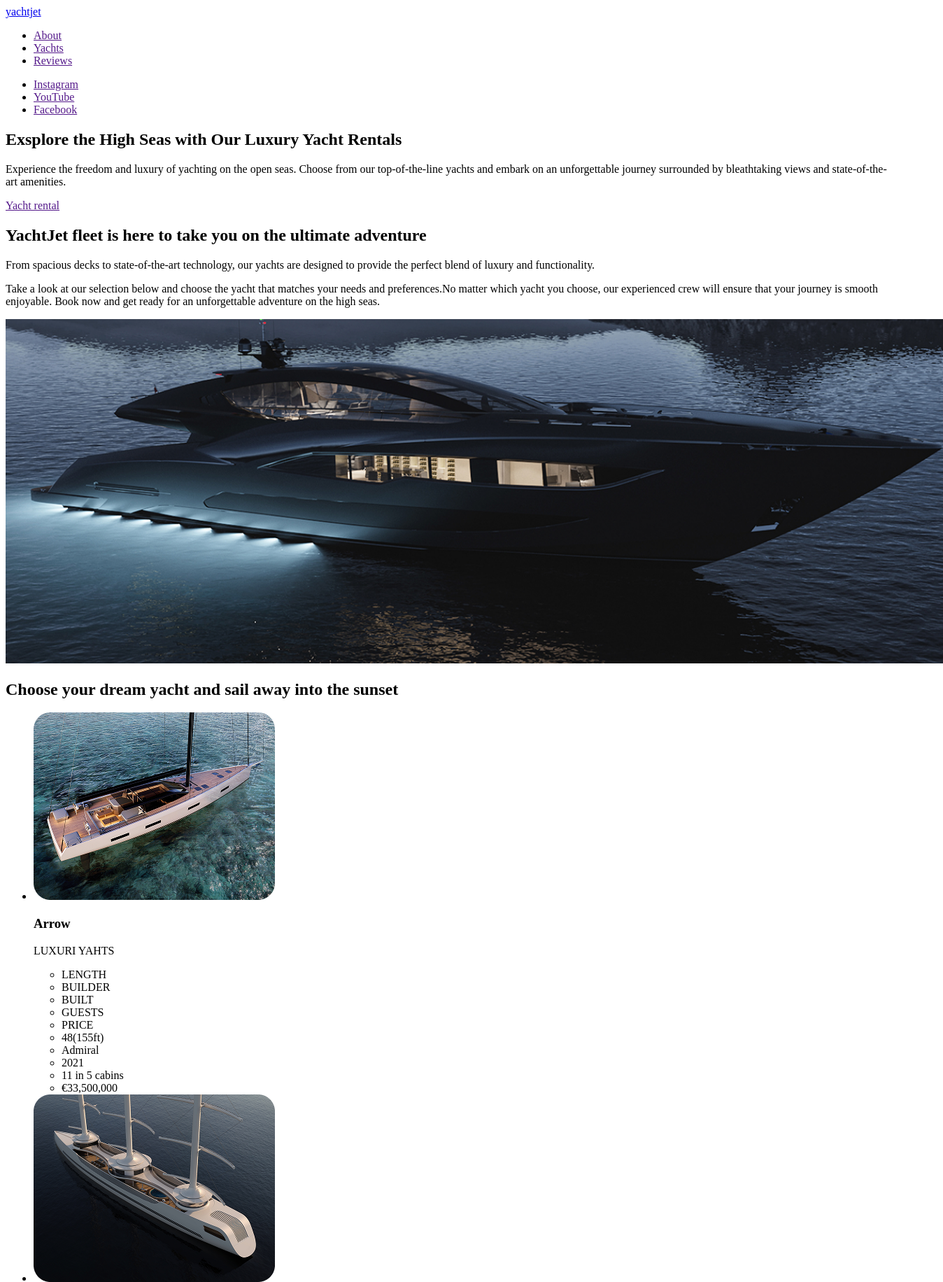
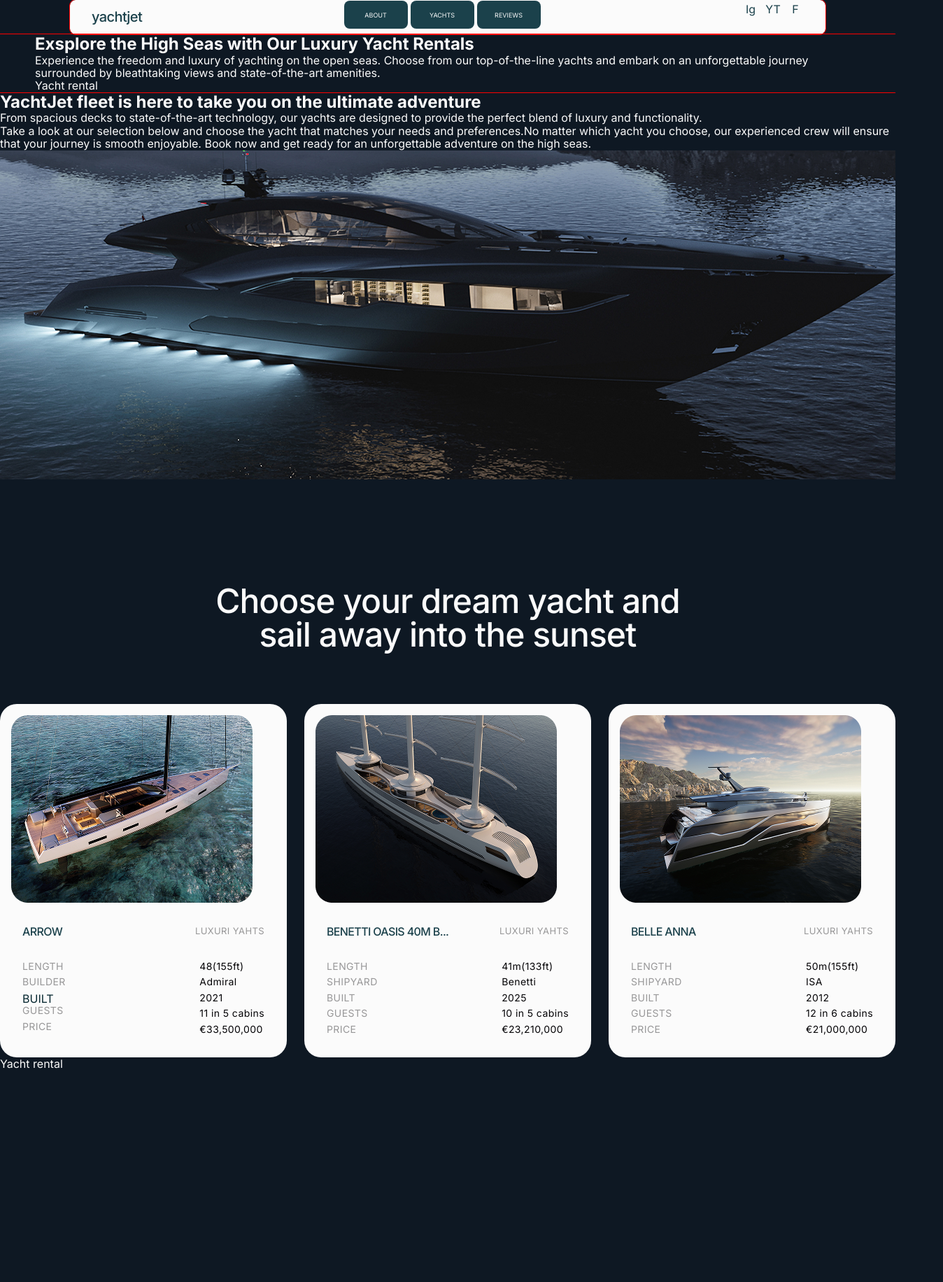
Before and after one commit to Iryna-Dubenska/Yacht, a plain HTML site: page index.html in a window 1280 px wide. Shown: the top 1832 px of the page at 70% size, 1348 px wide, since content can reach past the window. After the commit the page ends 1680 px from the top, so only its background shows below. Drawn offline with nearby package versions, Linux system fonts and the light colour scheme.

Commit message:
add yachts

```diff
--- /dev/null
+++ b/css/styles.css
@@ -0,0 +1,283 @@
+body{
+    font-family: "Inter", sans-serif;
+    background-color: #0e1823;
+    color: #fbfbfb;
+}
+
+/* #region reset styles */
+h1, h2, h3, h4, h5, h6, p {
+  margin: 0;
+}
+a {
+    text-decoration: none;
+    color: inherit;
+}
+
+ul,
+ol {
+    list-style: none;
+    margin: 0;
+    padding-left: 0;
+   }
+
+
+button {
+    cursor: pointer;
+}
+
+img {
+    display: block;
+    max-width: 100%;
+    height: auto;
+}
+
+/* #endregion */
+
+/* #region base styles */
+.container {
+    margin: 0 auto;
+    width: 1280px;
+    padding-left: 50px;
+    padding-right: 50px;
+    outline: 1px solid red;
+}
+/* #endregion */
+
+/* #region Header */
+.header .container {
+    width: 1080px;
+    padding-left: 30px;
+    padding-right: 30px;
+    border: 1px solid #fbfbfb;
+        border-radius: 8px;
+        background-color: #fbfbfb;
+        display: flex;
+        justify-content: space-between;
+}
+
+.container {}
+
+.logo {
+    display: block;
+    font-weight: 500;
+        font-size: 20px;
+        letter-spacing: -0.03em;
+        color: #1b414b;
+        padding-top: 12px;
+        padding-bottom: 12px;
+}
+
+.nav {}
+
+.nav-list {
+    display: flex;
+    gap: 4px;
+}
+
+.nav-item {}
+
+.nav-link {
+ display: block;
+    padding-top: 15px;
+    padding-bottom: 15px;
+    border-radius: 8px;
+        width: 91px;
+        height: 40px;
+        background: #1b414b;
+        font-weight: 400;
+            font-size: 9px;
+
+            /* line-height: 12px; */
+            line-height: 1.3;
+            text-transform: uppercase;
+            text-align: center;
+            color: #fbfbfb;
+
+}
+
+.nav-link:hover,
+.nav-link:focus {
+   background-color: #1b414b;
+}
+
+.soc-list {
+    display: flex;
+    gap: 8px;
+}
+
+.soc-item {}
+
+.soc-link {
+    display: flex;
+    justify-content: center;
+    align-items: center;
+    width: 24px;
+    height: 24px;
+    color: #1b414b;
+
+}
+
+.soc-link:hover,
+.soc-link:focus {
+color: #062730;
+}
+
+/* #endregion */
+
+/* #region hero */
+.hero {
+    padding-top: 235px ;
+    padding-bottom: 180px;
+}
+
+.hero .container {
+
+
+}
+
+.hero-title {
+    font-weight: 500;
+    font-size: 80px;
+
+    /* line-height: 80px; */
+    line-height: 1;
+    letter-spacing: -0.02em;
+    text-align: center;
+    color: #fbfbfb;
+    width: 1000px;
+    margin-bottom: 24px;
+
+}.hero-text {
+    font-weight: 300;
+    font-size: 16px;
+    line-height: 1.4;
+    text-align: center;
+    color: ;
+    width: 597px;
+    margin: 0 auto;
+    margin-bottom: 48px;
+}
+
+.hero-link {
+    display: block;
+    border-radius: 15px;
+    padding-block: 16px;
+    padding-inline: 40px;
+    width: 179px;
+    height: 52px;
+    background-color: #1b414b;
+    margin: 0 auto;
+
+}
+.hero-link:hover,
+.hero-link:focus {
+    background-color: #fbfbfb;
+    color: #1b414b; ;
+}
+/* #endregion */
+
+/* #region Yachts */
+.yachts {
+    padding-top: 150px;
+    padding-bottom: 150px;
+}
+
+.conteiner {}
+
+.yachts-title {
+    width: 714px;
+    font-weight: 500;
+    font-size: 48px;
+    line-height: 1;
+    letter-spacing: -0.02em;
+    text-align: center;
+    margin: 0 auto;
+    margin-bottom: 75px;
+}
+
+.yachts-list {
+    display: flex;
+    gap: 25px;
+}
+
+.yachts-item {
+    width: calc((100% - 2 * 25px) / 3) ;
+    padding: 16px 16px 32px;
+    border-radius: 24px;
+    background-color: #fbfbfb;
+    color: #062730;
+}
+
+.yachts-img {
+
+}
+
+.text-wrapper {
+    display: flex;
+    justify-content: space-between;
+    align-items: center;
+    padding: 32px 16px 16px;
+}
+
+.yachts-subtitle {
+    font-weight: 500;
+        font-size: 16px;
+
+        /* line-height: 19px; */
+        line-height: 1.2;
+        letter-spacing: -0.04em;
+        text-transform: uppercase;
+        color: #1b414b;
+}
+
+.yachts-text {
+    font-weight: 400;
+        font-size: 13px;
+
+        /* line-height: 15px; */
+        line-height: 1.18;
+        letter-spacing: 0.03em;
+        text-transform: uppercase;
+        color: #040306;
+        opacity: 0.4;
+}
+
+.props-wrapper {
+    display: flex;
+    justify-content:space-between;
+    padding: 16px 16px 0;
+}
+
+.yachts-props-list {}
+
+.yachts-props-item {
+    font-weight: 400;
+        font-size: 14px;
+        line-height: 1.18;
+        letter-spacing: 0.03em;
+        text-transform: uppercase;
+        color: #040306;
+        opacity: 0.4;
+}
+
+.yachts-props-litem {}
+
+.yachts-values-list {}
+
+.yachts-values-item {
+    font-weight: 400;
+        font-size: 14px;
+
+        /* line-height: 17px; */
+        line-height: 1.18;
+        letter-spacing: 0.03em;
+        color: #040306;
+}
+
+.yachts-props-item:not(:last-child),
+.yachts-values-item:not(:last-child) {
+ margin-bottom: 6px;
+}
+
+
+/* #endregion */
--- a/index.html
+++ b/index.html
@@ -1,35 +1,67 @@
 <!doctype html>
 <html lang="en">
-  <head>
   <meta charset="UTF-8" />
   <meta name="viewport" content="width=device-width, initial-scale=1.0" />
   <title>YachtJet</title>
-  </head>
+  <link
+    rel="stylesheet"
+    href="https://cdnjs.cloudflare.com/ajax/libs/modern-normalize/3.0.1/modern-normalize.min.css"
+    integrity="sha512-q6WgHqiHlKyOqslT/lgBgodhd03Wp4BEqKeW6nNtlOY4quzyG3VoQKFrieaCeSnuVseNKRGpGeDU3qPmabCANg=="
+    crossorigin="anonymous"
+    referrerpolicy="no-referrer"
+  />
+  <link
+    href="https://fonts.googleapis.com/css2?
+family=Inter:ital,opsz,wght@0,14..32,100..900;1,14..32,100..
+900&display=swap"
+    rel="stylesheet"
+  />
+  <link rel="stylesheet" href="./css/styles.css" />
   <body>
-    <header>
-      <a href="./index.html">yachtjet</a>
-      <nav>
-        <ul>
-          <li><a href="">About</a></li>
-          <li><a href="">Yachts</a></li>
-          <li><a href="">Reviews</a></li>
+    <header class="header">
+      <div class="container">
+        <a class="logo" href="./index.html">yachtjet</a>
+        <nav class="nav">
+          <ul class="nav-list">
+            <li class="nav-item"><a class="nav-link" href="">About</a></li>
+            <li class="nav-item"><a class="nav-link" href="">Yachts</a></li>
+            <li class="nav-item"><a class="nav-link" href="">Reviews</a></li>
           </ul>
         </nav>
-      <ul>
-        <li><a href="" target="_blank">Instagram</a></li>
-        <li><a href="" target="_blank">YouTube</a></li>
-        <li><a href="" target="_blank">Facebook</a></li>
+        <ul class="soc-list">
+          <li class="soc-item">
+            <a
+              class="soc-link"
+              href="https://www.instagram.com/"
+              target="_blank"
+              >Ig</a
+            >
+          </li>
+          <li class="soc-item">
+            <a class="soc-link" href="https://www.youtube.com/" target="_blank"
+              >YT</a
+            >
+          </li>
+          <li class="soc-item">
+            <a class="soc-link" href="https://www.facebook.com/" target="_blank"
+              >F</a
+            >
+          </li>
         </ul>
+      </div>
     </header>
     <main>
       <section>
+        <div class="container">
           <h1>Exsplore the High Seas with Our Luxury Yacht Rentals</h1>
           <p>
-          Experience the freedom and luxury of yachting on the open seas. Choose
-          from our top-of-the-line yachts and embark on an unforgettable journey
-          surrounded by bleathtaking views and state-of-the-art amenities.
+            Experience the freedom and luxury of yachting on the open seas.
+            Choose from our top-of-the-line yachts and embark on an
+            unforgettable journey surrounded by bleathtaking views and
+            state-of-the-art amenities.
           </p>
           <a href="">Yacht rental</a>
+        </div>
       </section>
 
       <section>
@@ -47,31 +79,99 @@
         </p>
         <img src="./images/Photo.png" alt="yacht1" width="1340" />
       </section>
-      <h2>Choose your dream yacht and sail away into the sunset</h2>
-      <section>
-        <ul>
-          <li>
-            <img src="./images/img yaht.png" alt="" width="345" />
-            <h3>Arrow</h3>
-            <p>LUXURI YAHTS</p>
-            <ul>
-              <li>LENGTH</li>
-              <li>BUILDER</li>
-              <li>BUILT</li>
-              <li>GUESTS</li>
-              <li>PRICE</li>
+      <section class="yachts">
+        <div class="conteiner">
+          <h2 class="yachts-title">
+            Choose your dream yacht and sail away into the sunset
+          </h2>
+          <ul class="yachts-list">
+            <li class="yachts-item">
+              <img
+                class="yachts-img"
+                src="./images/img yaht.png"
+                alt=""
+                width="345"
+              />
+              <div class="text-wrapper">
+                <h3 class="yachts-subtitle">Arrow</h3>
+                <p class="yachts-text">LUXURI YAHTS</p>
+              </div>
+              <div class="props-wrapper">
+                <ul class="yachts-props-list">
+                  <li class="yachts-props-item">LENGTH</li>
+                  <li class="yachts-props-item">BUILDER</li>
+                  <li class="yachts-props-litem">BUILT</li>
+                  <li class="yachts-props-item">GUESTS</li>
+                  <li class="yachts-props-item">PRICE</li>
                 </ul>
-            <ul>
-              <li>48(155ft)</li>
-              <li>Admiral</li>
-              <li>2021</li>
-              <li>11 in 5 cabins</li>
-              <li>€33,500,000</li>
+                <ul class="yachts-values-list">
+                  <li class="yachts-values-item">48(155ft)</li>
+                  <li class="yachts-values-item">Admiral</li>
+                  <li class="yachts-values-item">2021</li>
+                  <li class="yachts-values-item">11 in 5 cabins</li>
+                  <li class="yachts-values-item">€33,500,000</li>
                 </ul>
+              </div>
             </li>
-          <li><img src="./images/img yaht (1).png" alt="" width="345" /></li>
-          <li><img src="./images/img yaht (2).png" alt="" width="345" /></li>
+            <li class="yachts-item">
+              <img
+                class="yachts-img"
+                src="./images/img yaht (1).png"
+                alt=""
+                width="345"
+              />
+              <div class="text-wrapper">
+                <h3 class="yachts-subtitle">BENETTI OASIS 40M B...</h3>
+                <p class="yachts-text">LUXURI YAHTS</p>
+              </div>
+              <div class="props-wrapper">
+                <ul class="yachts-props-list">
+                  <li class="yachts-props-item">LENGTH</li>
+                  <li class="yachts-props-item">SHIPYARD</li>
+                  <li class="yachts-props-item">BUILT</li>
+                  <li class="yachts-props-item">GUESTS</li>
+                  <li class="yachts-props-item">PRICE</li>
                 </ul>
+                <ul class="yachts-values-list">
+                  <li class="yachts-values-item">41m(133ft)</li>
+                  <li class="yachts-values-item">Benetti</li>
+                  <li class="yachts-values-item">2025</li>
+                  <li class="yachts-values-item">10 in 5 cabins</li>
+                  <li class="yachts-values-item">€23,210,000</li>
+                </ul>
+              </div>
+            </li>
+            <li class="yachts-item">
+              <img
+                class="yachts-img"
+                src="./images/img yaht (2).png"
+                alt=""
+                width="345"
+              />
+              <div class="text-wrapper">
+                <h3 class="yachts-subtitle">BELLE ANNA</h3>
+                <p class="yachts-text">LUXURI YAHTS</p>
+              </div>
+              <div class="props-wrapper">
+                <ul class="yachts-props-list">
+                  <li class="yachts-props-item">LENGTH</li>
+                  <li class="yachts-props-item">SHIPYARD</li>
+                  <li class="yachts-props-item">BUILT</li>
+                  <li class="yachts-props-item">GUESTS</li>
+                  <li class="yachts-props-item">PRICE</li>
+                </ul>
+                <ul class="yachts-values-list">
+                  <li class="yachts-values-item">50m(155ft)</li>
+                  <li class="yachts-values-item">ISA</li>
+                  <li class="yachts-values-item">2012</li>
+                  <li class="yachts-values-item">12 in 6 cabins</li>
+                  <li class="yachts-values-item">€21,000,000</li>
+                </ul>
+              </div>
+            </li>
+          </ul>
+          <a href="">Yacht rental</a>
+        </div>
       </section>
     </main>
     <footer></footer>
```
Lines whose indentation alone changed are shown as unchanged.
